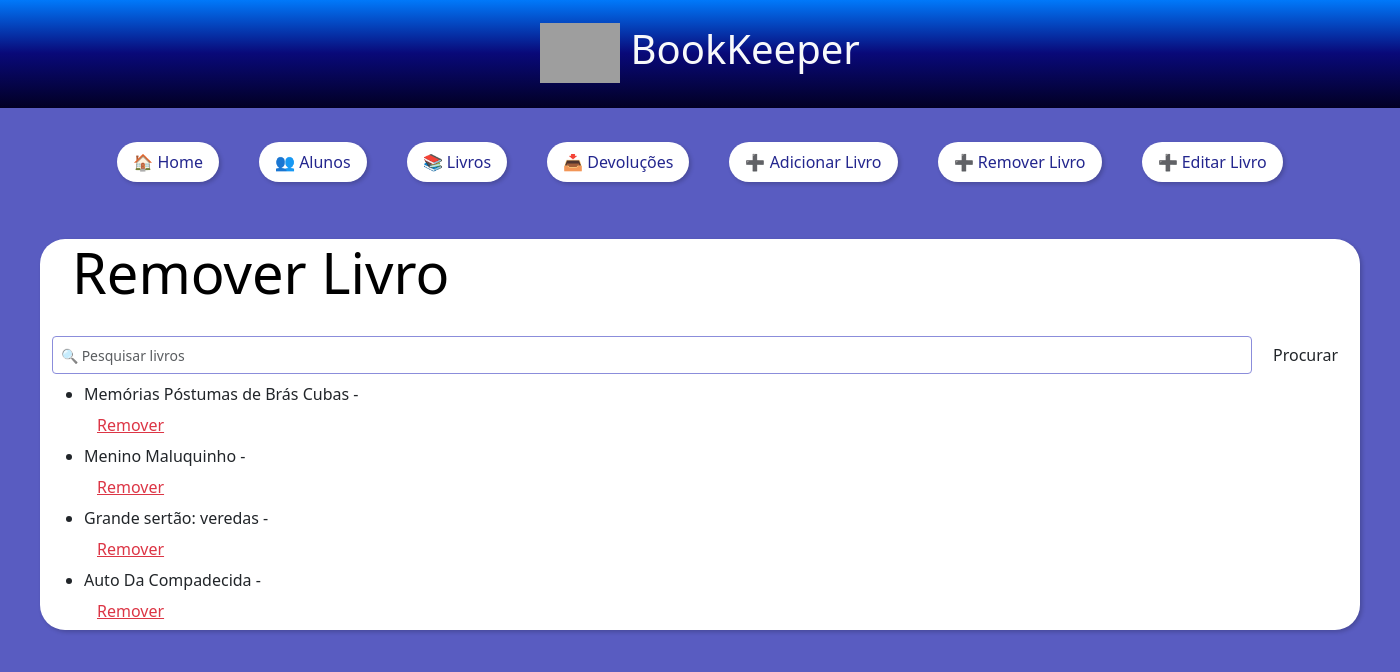
After one commit to GustavoHcode/Biblioteca-BookKeeper, a Django app: page /books/remove/ in a window 1400 px wide. The commit adds this page. Shown: the top 672 px of the page. Run offline with Django 5.2, Linux system fonts and the light colour scheme; data comes from the database, SQL or seed files in the repository; both versions use the stored data as it was after the commit; grey boxes are pictures that could not be loaded.

Commit message:
atualização de paginas

```diff
--- a/biblioteca_app/templates/index.html
+++ b/biblioteca_app/templates/index.html
@@ -40,6 +40,12 @@
         </li>
         <li class="nav-item">
             <a class="nav-link {% if current_tab == 'add_book' %}active{% endif %}" href="/books/add">➕ Adicionar Livro</a>
+        </li>
+        <li class="nav-item">
+            <a class="nav-link {% if current_tab == 'add_book' %}active{% endif %}" href="{% url 'remove_book' %}">➕ Remover Livro</a>
+        </li>
+        <li class="nav-item">
+            <a class="nav-link {% if current_tab == 'add_book' %}active{% endif %}" href="{% url 'edit_book_list'%}">➕ Editar Livro</a>
         </li>
     </ul>
 </div>
--- /dev/null
+++ b/biblioteca_app/templates/remove_books.html
@@ -0,0 +1,50 @@
+<!DOCTYPE html>
+
+{% extends "index.html" %}
+{% load static %}
+
+{% block main_content %}
+<div class="jumbotron">
+    <div class="container">
+        <h1 class="display-4"><b>Remover Livro</b></h1><br>
+        <nav class="navbar bg-body-light">
+            <form class="d-flex" role="search">
+                <input class="form-control form-control-sm me-2 col-md-10" style="width: 1200px; border-style: solid; border-color: #8B8DDB;" type="search" placeholder="🔍 Pesquisar livros" aria-label="Search">
+                <button id="btnsearch_css" class="btn" type="submit">Procurar</button>
+            </form>
+    </nav>
+
+        <ul>
+            {% for book in books %}
+                <li>{{ book.book_name }} -
+                    <form action="{% url 'remove_book' %}" method="post">
+                        {% csrf_token %}
+                        <input type="hidden" name="book_id" value="{{ book.id }}">
+                        <button type="submit" class="btn btn-link text-danger">Remover</button>
+                    </form>
+                </li>
+            {% endfor %}
+        </ul>
+    </div>
+
+<style>
+
+    body{
+        background: rgb(89,92,193);
+    }
+
+    .container{
+        background-color: #ffffff;
+        border-radius: 25px;
+        margin: 2em auto;
+        box-shadow: 2px 2px 4px rgba(0, 0, 0, 0.2);
+    }
+
+    .display-4{
+        font-style: normal;
+        color: #000000;
+        margin-left: 20px;
+    }
+
+</style>
+{% endblock %}
--- a/biblioteca_app/urls.py
+++ b/biblioteca_app/urls.py
@@ -1,6 +1,6 @@
 from django.contrib import admin
 from django.urls import path
-from .views import home, save_student, readers, books, returns, save_readers, add_book
+from .views import home, save_student, readers, books, returns, save_readers, add_book, remove_book, edit_book_list_view, edit_book_view
 
 urlpatterns = [
     path('home/', home, name='home'),
@@ -10,4 +10,7 @@ urlpatterns = [
     path('returns/', returns, name='returns'),
     path('readers/add/', save_readers, name='save_readers'),
     path('books/add/', add_book, name='add_book'),
+    path('books/remove/', remove_book, name='remove_book'),
+    path('editbook/', edit_book_list_view, name='edit_book_list'),
+    path('editbook/<int:pk>/', edit_book_view, name='edit_book'),
 ]
--- a/biblioteca_app/views.py
+++ b/biblioteca_app/views.py
@@ -1,7 +1,10 @@
-from django.shortcuts import render, redirect
+from django.shortcuts import render, redirect, get_object_or_404
+from django.http import HttpResponseRedirect
 from django.http import HttpResponse
+from django.urls import reverse
 from .models import Reader, Book
 from .forms import BookForm
+from .models import Book
 
 def home(request):
     return render(request, "home.html", context={"current_tab": "home"})
@@ -45,3 +48,38 @@ def add_book(request):
         form = BookForm()
 
     return render(request, 'add_books.html', {'form': form, 'current_tab': 'add_book'})
+
+
+# remove books
+
+def remove_book(request):
+    if request.method == 'POST':
+        book_id = request.POST.get('book_id')
+        if book_id:
+            try:
+                book_to_delete = Book.objects.get(id=book_id)
+                book_to_delete.delete()
+                return redirect('books')
+            except Book.DoesNotExist:
+                pass
+    books_list = Book.objects.all()
+    return render(request, "remove_books.html", context={"current_tab": "remove_book", "books": books_list})
+
+# Edit book
+
+def edit_book_list_view(request):
+    books = Book.objects.all()
+    return render(request, 'edit_book_list.html', {'books': books})
+
+def edit_book_view(request, pk):
+    book = get_object_or_404(Book, pk=pk)
+
+    if request.method == 'POST':
+        form = BookForm(request.POST, instance=book)
+        if form.is_valid():
+            form.save()
+            return HttpResponseRedirect(reverse('books'))
+    else:
+        form = BookForm(instance=book)
+
+    return render(request, 'editbook.html', {'form': form})
```
Also changed, not shown: biblioteca_app/templates/edit_book_list.html (added, +42 -0 lines), biblioteca_app/templates/editbook.html (added, +45 -0 lines), db.sqlite3.
